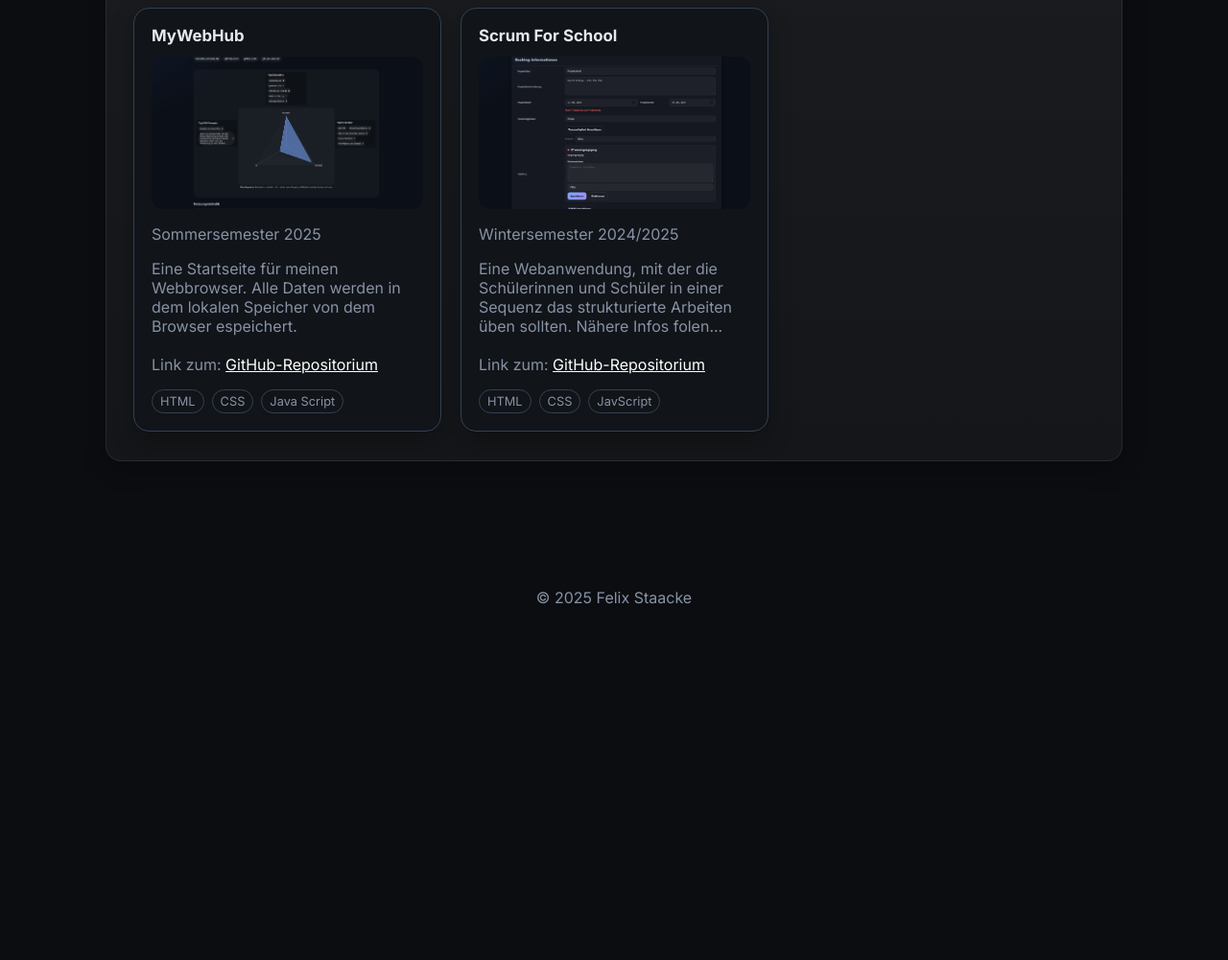
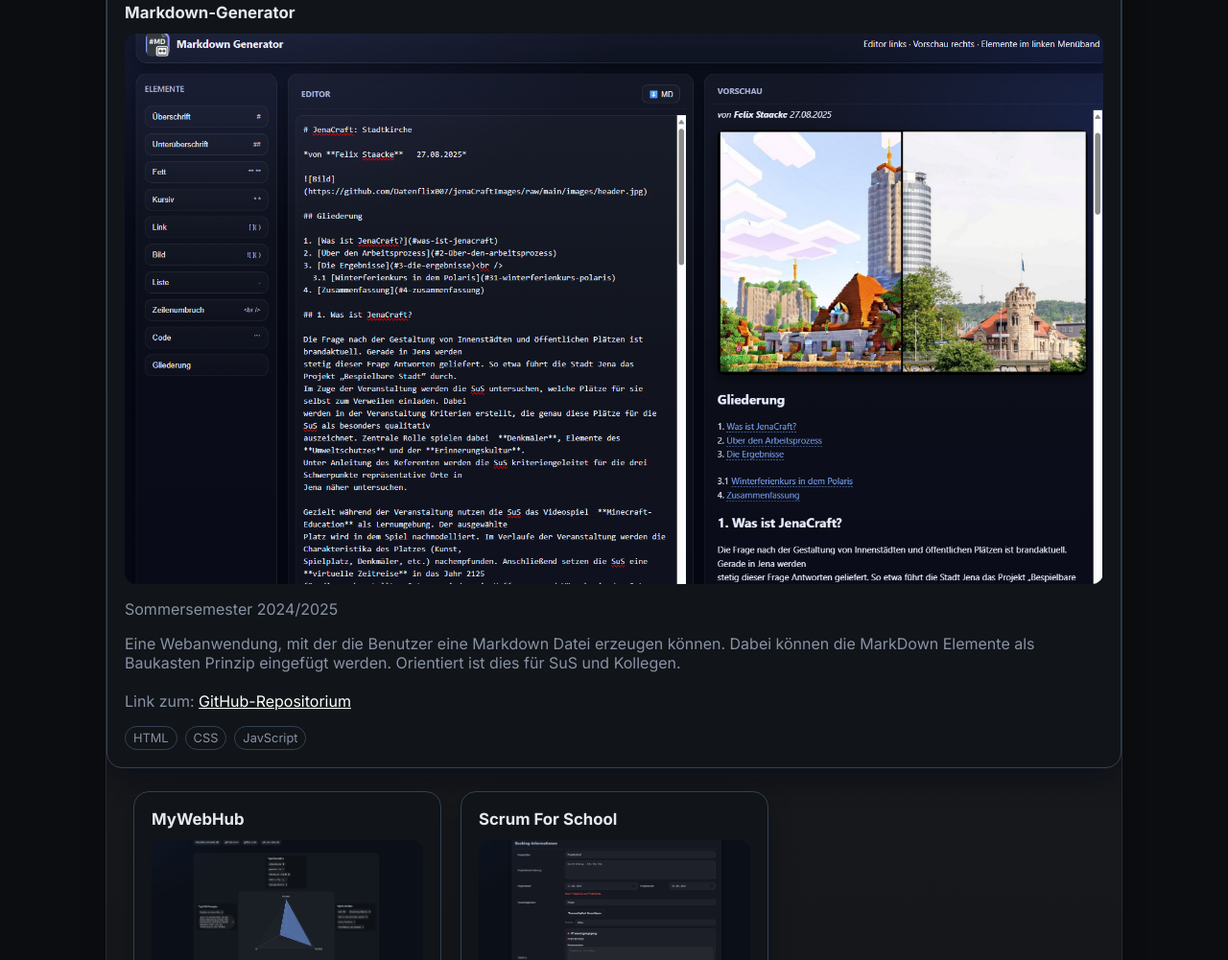
Before and after one commit to Datenflix007/datenflix007.github.io, a plain HTML site: page src/projekte.html in a window 1280 px wide. Shown: the part 927-1928 px from the top of the page at 96% size. Before the commit the page ends 1620 px from the top, so only its background shows below. Drawn offline with Linux system fonts and the light colour scheme.

Commit message:
added MarkDownGenerator

```diff
--- a/src/projekte.html
+++ b/src/projekte.html
@@ -306,6 +306,21 @@
 
         <details open>
             <summary>Tools</summary>
+
+            <article class="card project">
+                <h3>Markdown-Generator </h3>
+                <img src="../media/projekte/markGen.png" alt="Vorschau: Scrum For School" style="width:100%; aspect-ratio:16/9; object-fit:cover; object-position:center; display:block; margin:12px 0; border-radius:12px;" />
+                <p class="muted">Sommersemester 2024/2025</p>
+                <p class="muted">
+                    Eine Webanwendung, mit der die Benutzer eine Markdown Datei erzeugen können. Dabei können die MarkDown Elemente als Baukasten Prinzip eingefügt werden. Orientiert ist dies für SuS und Kollegen.
+                    <br /><br /> Link zum: <a style="color:white;" href="https://github.com/Datenflix007/MarkdownGenerator">GitHub-Repositorium</a>
+                </p>
+                <div>
+                    <span class="tag">HTML</span><span class="tag">CSS</span><span class="tag">JavScript</span>
+                </div>
+            </article>
+
+
             <div class="grid grid-3">
                 <article class="card project">
                     <h3>MyWebHub</h3>
@@ -332,6 +347,8 @@
                         <span class="tag">HTML</span><span class="tag">CSS</span><span class="tag">JavScript</span>
                     </div>
                 </article>
+
+
             </div>
         </details>
 
```
Also changed, not shown: media/projekte/markGen.png (added).
